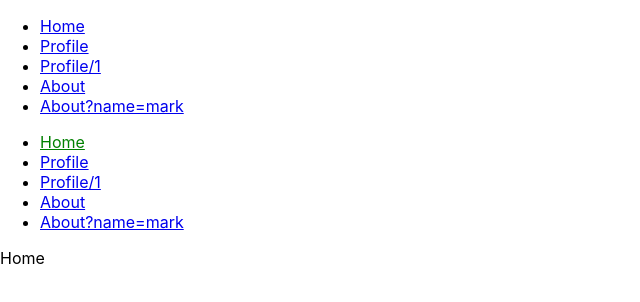
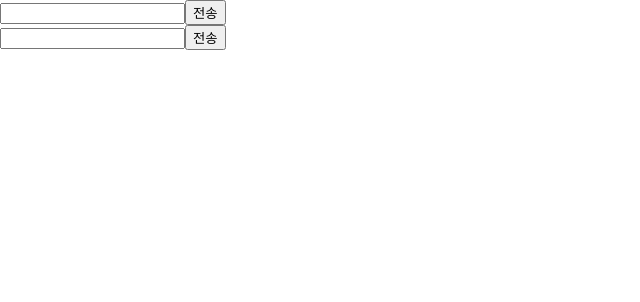
Before and after one commit to CHOILOCAL/Part10_React, a React (Create React App) app: page / in a window 1280 px wide. Shown: the top 302 px of the page, without its empty margins (0-640 px from the left). Built offline with nearby package versions, Linux system fonts and the light colour scheme.

Commit message:
UnControllered/ControlleredComponet

```diff
--- /dev/null
+++ b/src/components/ControlleredComponet.jsx
@@ -0,0 +1,30 @@
+import React, {Component} from 'react';
+
+class ControlleredComponet extends Component {
+    state = {
+        value: "",
+    };
+
+    render() {
+
+        const { value } = this.state;
+
+        return (
+            <div>
+                <input value={value} onChange={this.change} />
+                <button onClick={this.click}>전송</button>
+            </div>
+        );
+    }
+
+    change = (e) => {
+        console.log(e.target.value);
+        this.setState({value: e.target.value});
+    }
+
+    click = () => {
+        console.log(this.state.value);
+    }
+}
+
+export default ControlleredComponet;
--- /dev/null
+++ b/src/components/UnControlleredComponet.jsx
@@ -0,0 +1,30 @@
+import React, {Component} from 'react';
+
+class UnControlleredComponet extends Component {
+
+    inputRef = React.createRef();
+
+    render() {
+        console.log(`initial render`, this.inputRef);
+        return (
+            <div>
+                {/*<input id="my-input" />*/}
+                <input ref={this.inputRef} />
+                <button onClick={this.click}>전송</button>
+            </div>
+        );
+    }
+
+    componentDidMount() {
+        console.log('componentDidMount', this.inputRef);
+    }
+
+    click = () => {
+        // input Element의 현재 상태 값 (value)를 꺼내서 전송한다.
+        // const input = document.querySelector("#my-input");
+        // console.log(input.value);
+        console.log(this.inputRef.current.value);
+    }
+}
+
+export default UnControlleredComponet;
--- a/src/index.js
+++ b/src/index.js
@@ -3,10 +3,13 @@
 import './index.css';
 import App from './App';
 import reportWebVitals from './reportWebVitals';
+import ControlleredComponet from "./components/ControlleredComponet";
+import UnControlleredComponet from "./components/UnControlleredComponet";
 
 ReactDOM.render(
   <React.StrictMode>
-    <App />
+      <ControlleredComponet />
+      <UnControlleredComponet />
   </React.StrictMode>,
   document.getElementById('root')
 );
```
